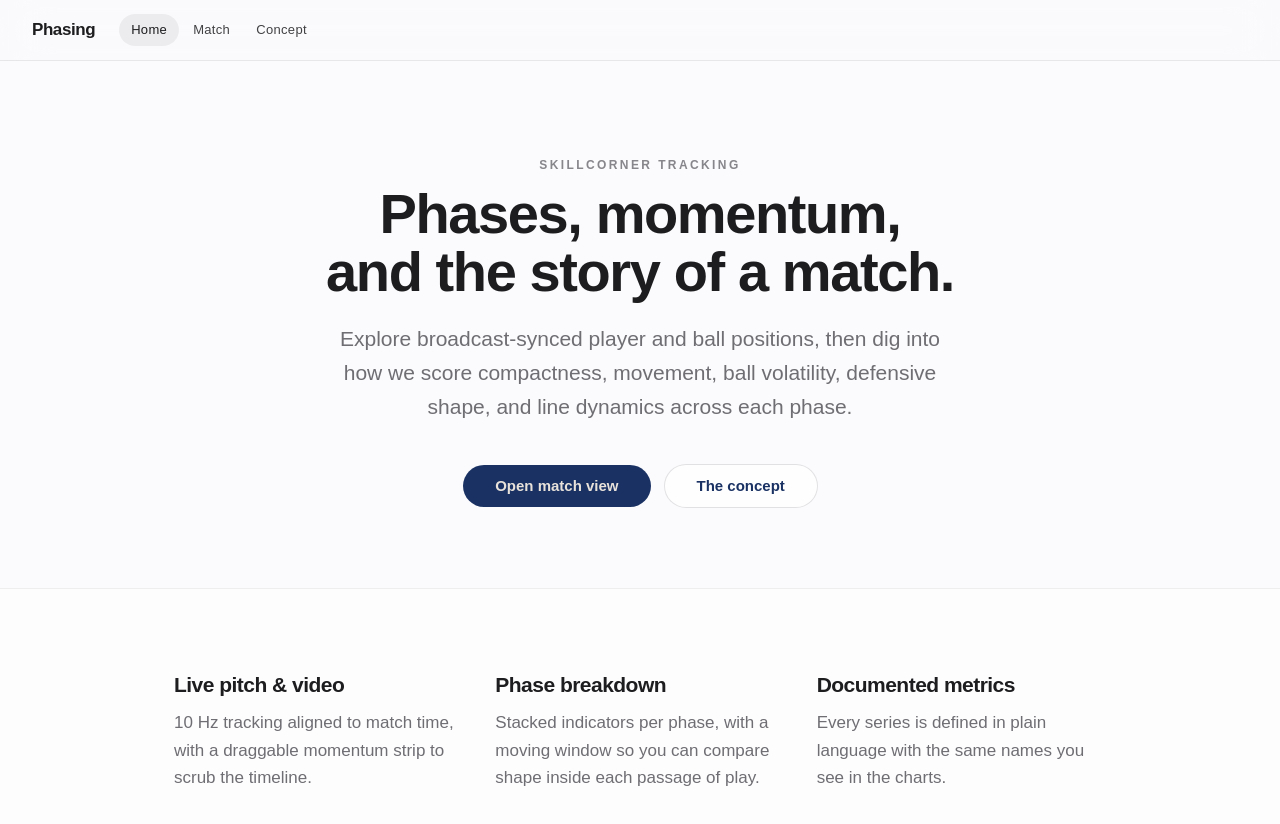
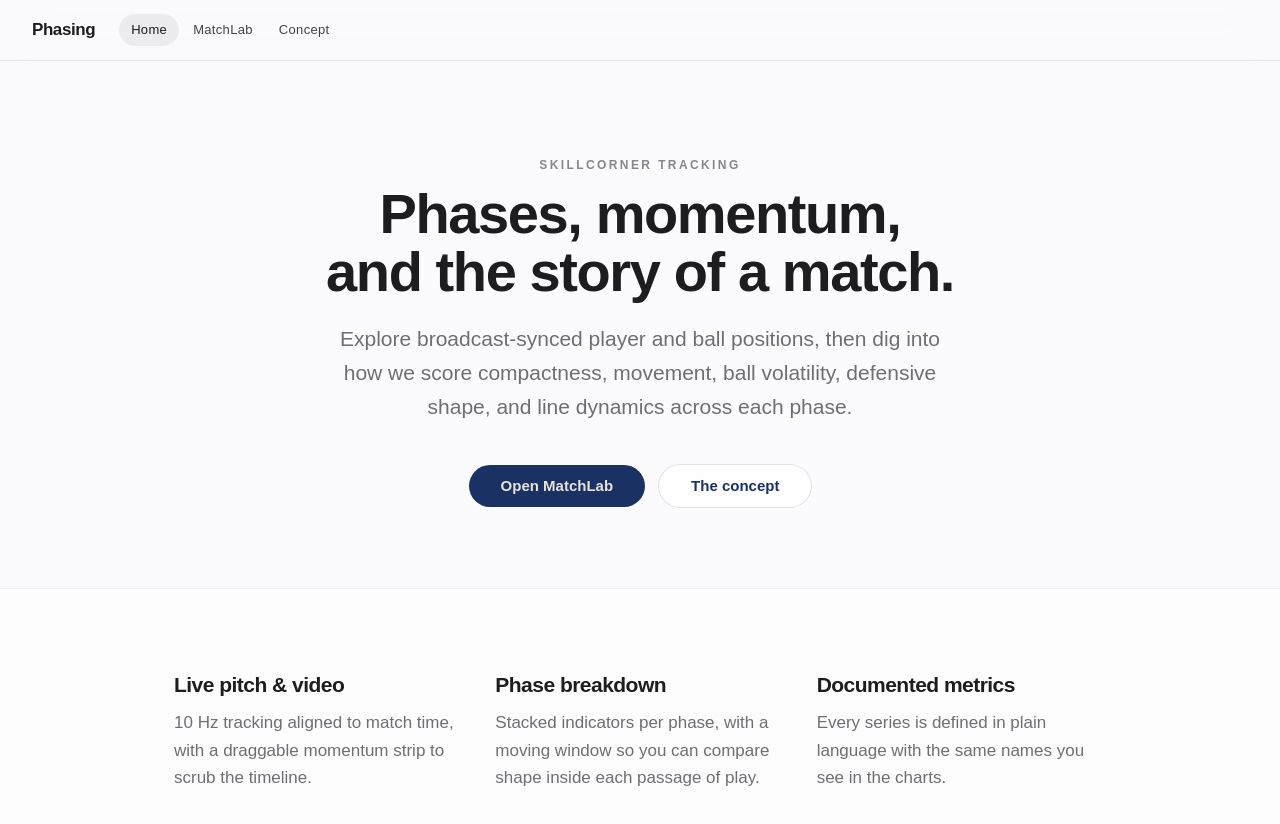
Before and after one commit to ryanfuchs/SkillCornerHackathon, a React (Vite) app in the folder frontend/: page / in a window 1280 px wide. Shown: the top 824 px of the page. Built offline with nearby package versions, Linux system fonts and the light colour scheme.

Commit message:
Rename MatchDashboardPage to MatchLab

```diff
--- a/frontend/src/App.tsx
+++ b/frontend/src/App.tsx
@@ -1,7 +1,7 @@
 import { Navigate, Route, Routes } from 'react-router-dom'
 import { ScrollToTop } from '@/components/ScrollToTop'
 import { LandingPage } from '@/pages/LandingPage'
-import { MatchDashboardPage } from '@/pages/MatchDashboardPage'
+import { MatchLabPage } from '@/pages/MatchLabPage'
 import { ConceptPage } from '@/pages/ConceptPage'
 import { DataPipelinePage } from '@/pages/methodology/DataPipelinePage'
 import { IndicatorsExplainedPage } from '@/pages/methodology/IndicatorsExplainedPage'
@@ -12,7 +12,8 @@ function App() {
       <ScrollToTop />
       <Routes>
       <Route path="/" element={<LandingPage />} />
-      <Route path="/match" element={<MatchDashboardPage />} />
+      <Route path="/match-lab" element={<MatchLabPage />} />
+      <Route path="/match" element={<Navigate to="/match-lab" replace />} />
       <Route path="/methodology" element={<ConceptPage />} />
       <Route
         path="/methodology/data-pipeline"
--- a/frontend/src/components/layout/SiteLayout.tsx
+++ b/frontend/src/components/layout/SiteLayout.tsx
@@ -5,7 +5,7 @@ type SiteLayoutProps = {
   children: ReactNode
   /** Marketing-style neutral canvas */
   marketing?: boolean
-  /** Same canvas as marketing; use with `.dashboard-apple` for match dashboard */
+  /** Same canvas as marketing; use with `.dashboard-apple` for MatchLab */
   dashboard?: boolean
 }
 
--- a/frontend/src/components/layout/SiteNav.tsx
+++ b/frontend/src/components/layout/SiteNav.tsx
@@ -30,8 +30,8 @@ export function SiteNav() {
           <NavLink to="/" end className={navLinkClass}>
             Home
           </NavLink>
-          <NavLink to="/match" className={navLinkClass}>
-            Match
+          <NavLink to="/match-lab" className={navLinkClass}>
+            MatchLab
           </NavLink>
           <NavLink to="/methodology" className={navLinkClass}>
             Concept
--- a/frontend/src/index.css
+++ b/frontend/src/index.css
@@ -131,7 +131,7 @@
     --video-well: color-mix(in srgb, #1a3263 52%, black);
 }
 
-/* Match dashboard: tokens for charts + controls inside frosted widgets */
+/* MatchLab: tokens for charts + controls inside frosted widgets */
 .dashboard-apple {
   --foreground: #1d1d1f;
   --muted-foreground: #6e6e73;
--- a/frontend/src/pages/ConceptPage.tsx
+++ b/frontend/src/pages/ConceptPage.tsx
@@ -86,13 +86,13 @@ export function ConceptPage() {
               </p>
               <div className="mt-8 flex flex-wrap gap-3">
                 <Link
-                  to="/match"
+                  to="/match-lab"
                   className={cn(
                     buttonVariants({ size: 'lg' }),
                     'h-11 rounded-full px-7 text-[15px] shadow-md',
                   )}
                 >
-                  Open match lab
+                  Open MatchLab
                   <ArrowRight className="ml-2 size-4" aria-hidden />
                 </Link>
                 <a
@@ -227,7 +227,7 @@ export function ConceptPage() {
             <p className="max-w-[720px] text-[17px] leading-relaxed text-[#6e6e73] dark:text-[#a1a1a6]">
               Five complementary scores, each normalized from zero to one, come
               straight from SkillCorner style tracking. Together they power the
-              charts and radar inside the match view.
+              charts and radar inside MatchLab.
             </p>
             <div className="mt-10">
               <IndicatorExplorer />
@@ -312,13 +312,13 @@ export function ConceptPage() {
                   See Ball Acceleration and the other metrics move with the ball.
                 </p>
                 <Link
-                  to="/match"
+                  to="/match-lab"
                   className={cn(
                     buttonVariants({ size: 'lg' }),
                     'mt-5 inline-flex h-11 rounded-full px-8 text-[15px]',
                   )}
                 >
-                  Launch match view
+                  Launch MatchLab
                 </Link>
               </div>
             </div>
--- a/frontend/src/pages/LandingPage.tsx
+++ b/frontend/src/pages/LandingPage.tsx
@@ -23,13 +23,13 @@ export function LandingPage() {
           </p>
           <div className="mt-10 flex flex-wrap items-center justify-center gap-3">
             <Link
-              to="/match"
+              to="/match-lab"
               className={cn(
                 buttonVariants({ size: 'lg' }),
                 'h-11 rounded-full px-8 text-[15px] shadow-sm',
               )}
             >
-              Open match view
+              Open MatchLab
             </Link>
             <Link
               to="/methodology"
--- a/frontend/src/pages/MatchDashboardPage.tsx
+++ b/frontend/src/pages/MatchLabPage.tsx
@@ -66,7 +66,7 @@ function playerNameFromGoalLabel(who: string): string {
 
 type RightAsidePanel = 'broadcast' | 'analytics'
 
-function matchTourSteps(setAside: (p: RightAsidePanel) => void): Step[] {
+function matchLabTourSteps(setAside: (p: RightAsidePanel) => void): Step[] {
   const delayAside = () =>
     new Promise<void>((resolve) => {
       setTimeout(resolve, 200)
@@ -155,7 +155,7 @@ function matchTourSteps(setAside: (p: RightAsidePanel) => void): Step[] {
   ]
 }
 
-export function MatchDashboardPage() {
+export function MatchLabPage() {
   const { players, ball, loadError, loaded, momentumTimeline, frame } =
     useMatchTracking()
   const { home: homeScore, away: awayScore } = scoreAtBundleFrame(frame)
@@ -185,7 +185,7 @@ export function MatchDashboardPage() {
   const [selectedPlayerId, setSelectedPlayerId] = useState<string | null>(null)
   const [runTour, setRunTour] = useState(false)
   const tourSteps = useMemo(
-    () => matchTourSteps(setOpenAside),
+    () => matchLabTourSteps(setOpenAside),
     [setOpenAside],
   )
 
--- a/frontend/src/pages/methodology/DataPipelinePage.tsx
+++ b/frontend/src/pages/methodology/DataPipelinePage.tsx
@@ -26,7 +26,7 @@ export function DataPipelinePage() {
           Data pipeline
         </h1>
         <p className="mt-5 text-[19px] leading-relaxed text-[#6e6e73] dark:text-[#a1a1a6]">
-          The match dashboard reads precomputed JSON under{" "}
+          MatchLab reads precomputed JSON under{" "}
           <code className="rounded-md bg-black/[0.05] px-1.5 py-0.5 text-[15px] text-[#1d1d1f] dark:bg-white/10 dark:text-[#f5f5f7]">
             frontend/src/data/
           </code>
--- a/frontend/src/pages/methodology/MethodologyHubPage.tsx
+++ b/frontend/src/pages/methodology/MethodologyHubPage.tsx
@@ -44,7 +44,7 @@ export function MethodologyHubPage() {
           How the analysis works
         </h1>
         <p className="mt-4 max-w-[720px] text-[19px] leading-relaxed text-[#6e6e73] dark:text-[#a1a1a6]">
-          The match view layers SkillCorner style tracking, a timeline scrubber,
+          MatchLab layers SkillCorner style tracking, a timeline scrubber,
           and precomputed indicator series. Every metric is scored per frame on a
           scale from zero to one, then rolled up inside phase windows for the
           breakdown chart.
```
